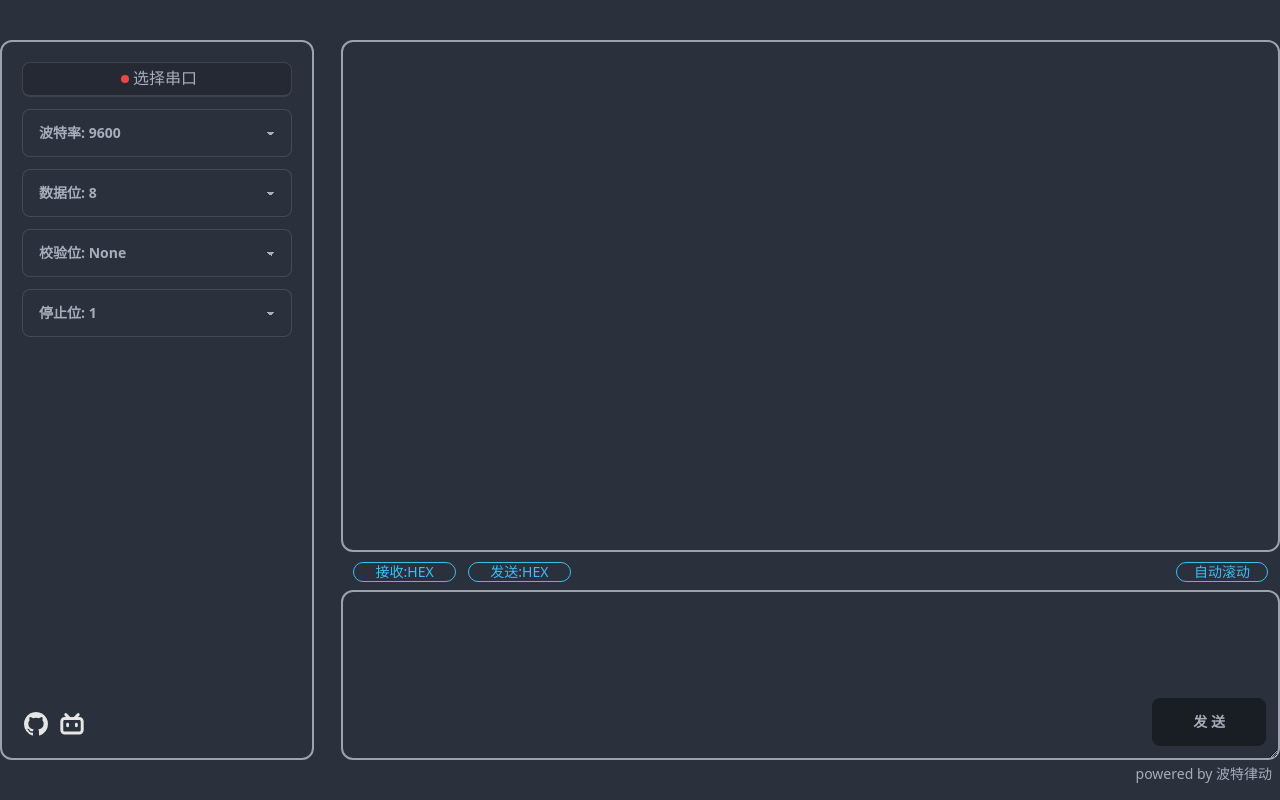
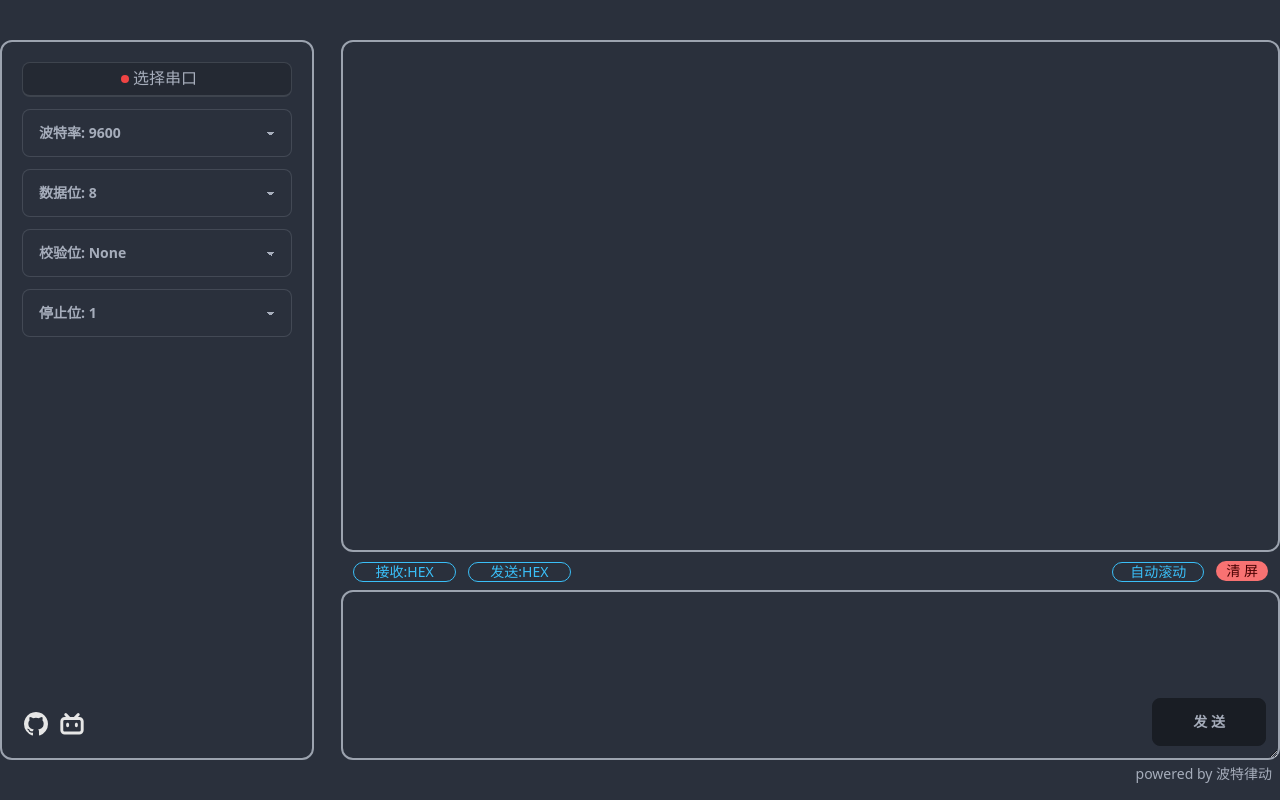
Before and after one commit to BaudDance/SerialAssistant, a Vue app: page / in a window 1280 px wide. Built offline with nearby package versions, Linux system fonts and the light colour scheme.

Commit message:
清屏按钮

```diff
--- a/src/components/ControlPanel/ControlPanel.vue
+++ b/src/components/ControlPanel/ControlPanel.vue
@@ -2,7 +2,7 @@
 import { useRecordStore } from "@/store/useRecordStore";
 import { useSerialStore } from "@/store/useSerialStore";
 const { readType, sendType } = useSerialStore();
-const { pinBottom } = useRecordStore();
+const { pinBottom, clearRecords } = useRecordStore();
 
 function toggleReadType() {
   readType.value = readType.value == "hex" ? "ascii" : "hex";
@@ -38,20 +38,29 @@ function togglePinBottom() {
         "
         @click="toggleSendType"
       >
-        <div class="swap-on fill-current w-15 m-2">发送:HEX</div>
-        <div class="swap-off fill-current w-15 m-2">发送:ASCII</div>
+        <div class="swap-on m-2">发送:HEX</div>
+        <div class="swap-off m-2">发送:ASCII</div>
       </label>
     </div>
     <div class="flex-1"></div>
+    <!-- <button class="btn btn-outline btn-error btn-sm">清 屏</button> -->
+
     <div class="tooltip" data-tip="点击切换发送格式">
       <label
         class="swap badge badge-outline text-white text-center"
         :class="pinBottom ? ['swap-active', ' badge-info'] : ['badge-warning']"
         @click="togglePinBottom"
       >
-        <div class="swap-on fill-current w-15 m-2">自动滚动</div>
-        <div class="swap-off fill-current w-15 m-2">不滚动</div>
+        <div class="swap-on m-2">自动滚动</div>
+        <div class="swap-off m-2">不滚动</div>
       </label>
+    </div>
+    <div class="w-3"></div>
+    <div
+      class="badge badge-error hover:badge-outline cursor-pointer select-none"
+      @click="clearRecords"
+    >
+      清 屏
     </div>
   </div>
 </template>
--- a/src/components/RecordPanel/RecordPanel.vue
+++ b/src/components/RecordPanel/RecordPanel.vue
@@ -15,7 +15,7 @@ const { x, y, isScrolling, arrivedState, directions } = useScroll(rootEl, {
   behavior: "smooth",
 });
 async function scrollToBottom() {
-  rootEl.value.scrollTop = rootEl.value.scrollHeight;
+  rootEl.value.scrollTop = rootEl.value.scrollHeight + 2000;
 }
 
 async function toggoleRecordDisplay(record) {
@@ -43,7 +43,7 @@ watch(
 <template>
   <div
     ref="rootEl"
-    class="overflow-y-auto scroll-smooth p-2 relative record-panel"
+    class="overflow-y-auto scroll-smooth p-2 relative record-panel pb-10"
   >
     <template v-for="record in records" :key="record.time">
       <div
--- a/src/store/useRecordStore.js
+++ b/src/store/useRecordStore.js
@@ -12,6 +12,10 @@ import { ref } from "vue";
 const records = ref([]);
 const readingRecord = ref(undefined);
 const pinBottom = ref(true);
+
+function clearRecords() {
+  records.value = [];
+}
 export function useRecordStore() {
-  return { records, readingRecord, pinBottom };
+  return { records, readingRecord, pinBottom, clearRecords };
 }
```
